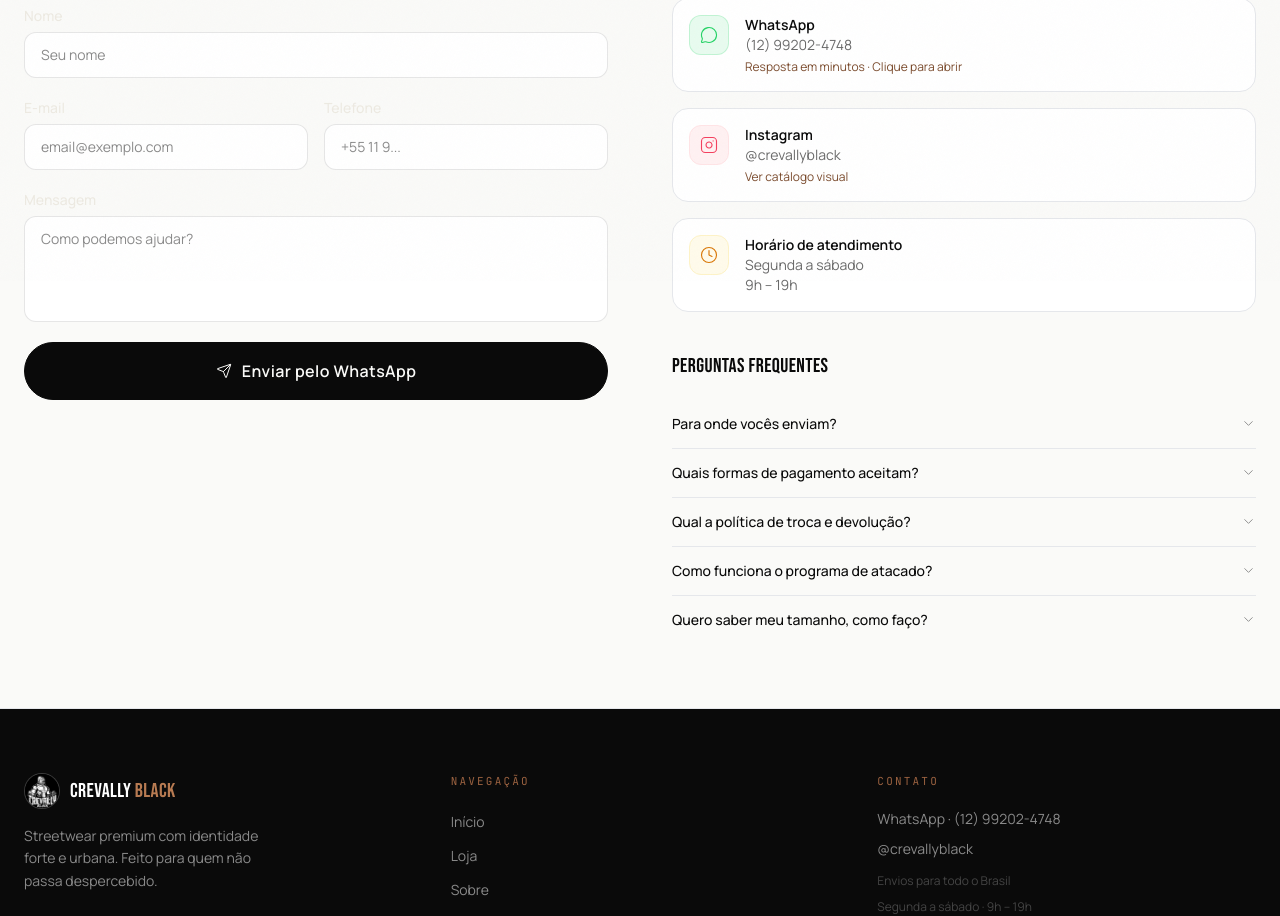
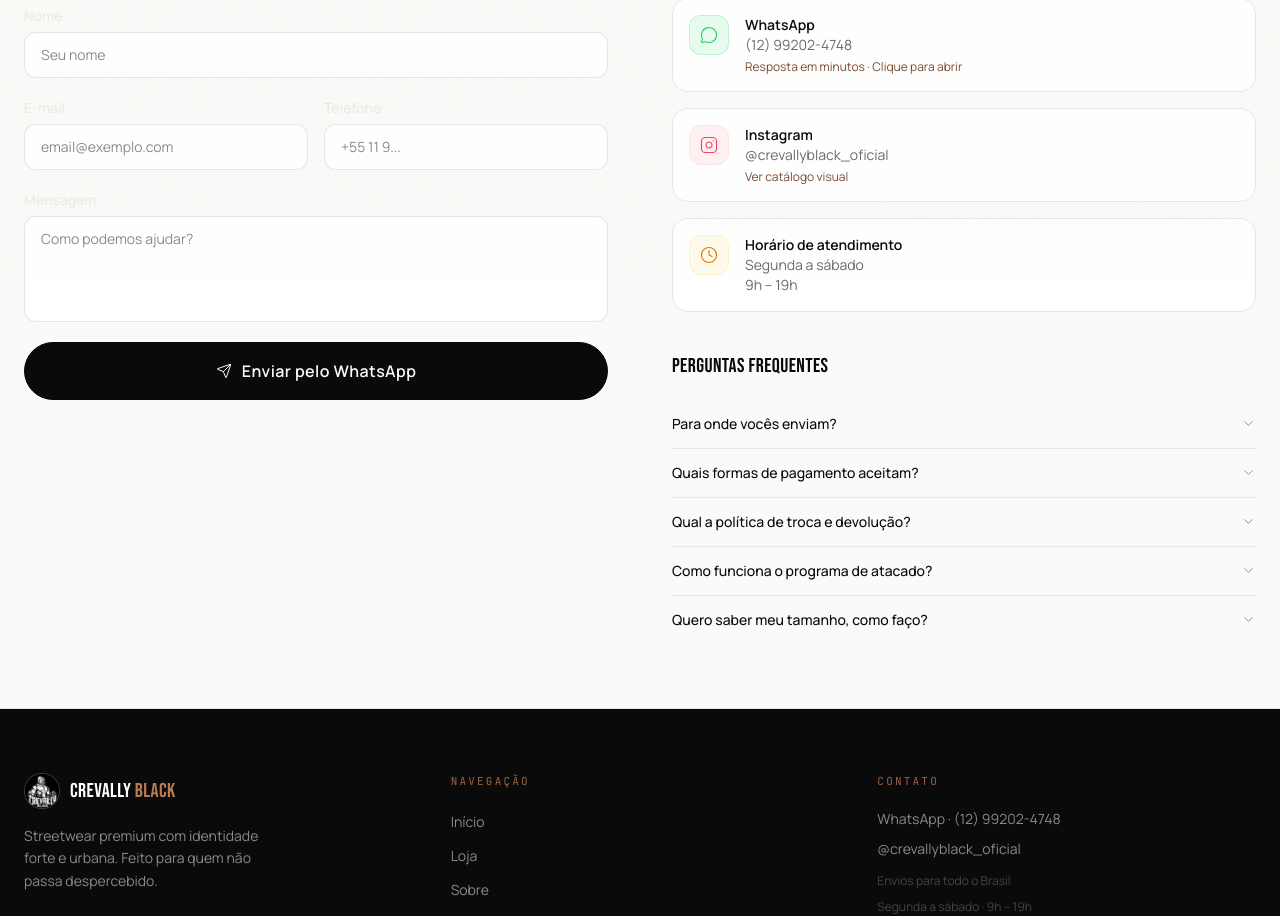
Before and after one commit to Eliazar09/crevallyblack, a React (Vite) app: page /contato in a window 1280 px wide. Shown: the part 519-1435 px from the top of the page. Built offline with nearby package versions, Linux system fonts and the light colour scheme; no server answers; the database is empty.

Commit message:
fix: corrige links do Instagram para @crevallyblack_oficial

```diff
--- a/src/components/layout/Footer.tsx
+++ b/src/components/layout/Footer.tsx
@@ -37,7 +37,7 @@
                 <MessageCircle size={16} strokeWidth={1.5} />
               </a>
               <a
-                href="https://instagram.com/crevallyblack"
+                href="https://instagram.com/crevallyblack_oficial"
                 target="_blank"
                 rel="noopener noreferrer"
                 className="p-2.5 rounded-full border border-white/10 hover:border-white/20 bg-white/5 hover:bg-white/10 transition-colors text-neutral-300"
@@ -79,12 +79,12 @@
               </li>
               <li>
                 <a
-                  href="https://instagram.com/crevallyblack"
+                  href="https://instagram.com/crevallyblack_oficial"
                   target="_blank"
                   rel="noopener noreferrer"
                   className="hover:text-neutral-200 transition-colors"
                 >
-                  @crevallyblack
+                  @crevallyblack_oficial
                 </a>
               </li>
               <li className="text-ink-500/60 text-xs pt-1">
--- a/src/pages/Contact.tsx
+++ b/src/pages/Contact.tsx
@@ -147,7 +147,7 @@
               </motion.a>
 
               <motion.a
-                href="https://instagram.com/crevallyblack"
+                href="https://instagram.com/crevallyblack_oficial"
                 target="_blank"
                 rel="noopener noreferrer"
                 initial={{ opacity: 0, x: 20 }}
@@ -160,7 +160,7 @@
                 </div>
                 <div>
                   <p className="text-sm font-semibold text-ink-900">Instagram</p>
-                  <p className="text-sm text-ink-500">@crevallyblack</p>
+                  <p className="text-sm text-ink-500">@crevallyblack_oficial</p>
                   <p className="text-xs text-coffee-600 mt-1 group-hover:underline">Ver catálogo visual</p>
                 </div>
               </motion.a>
```
